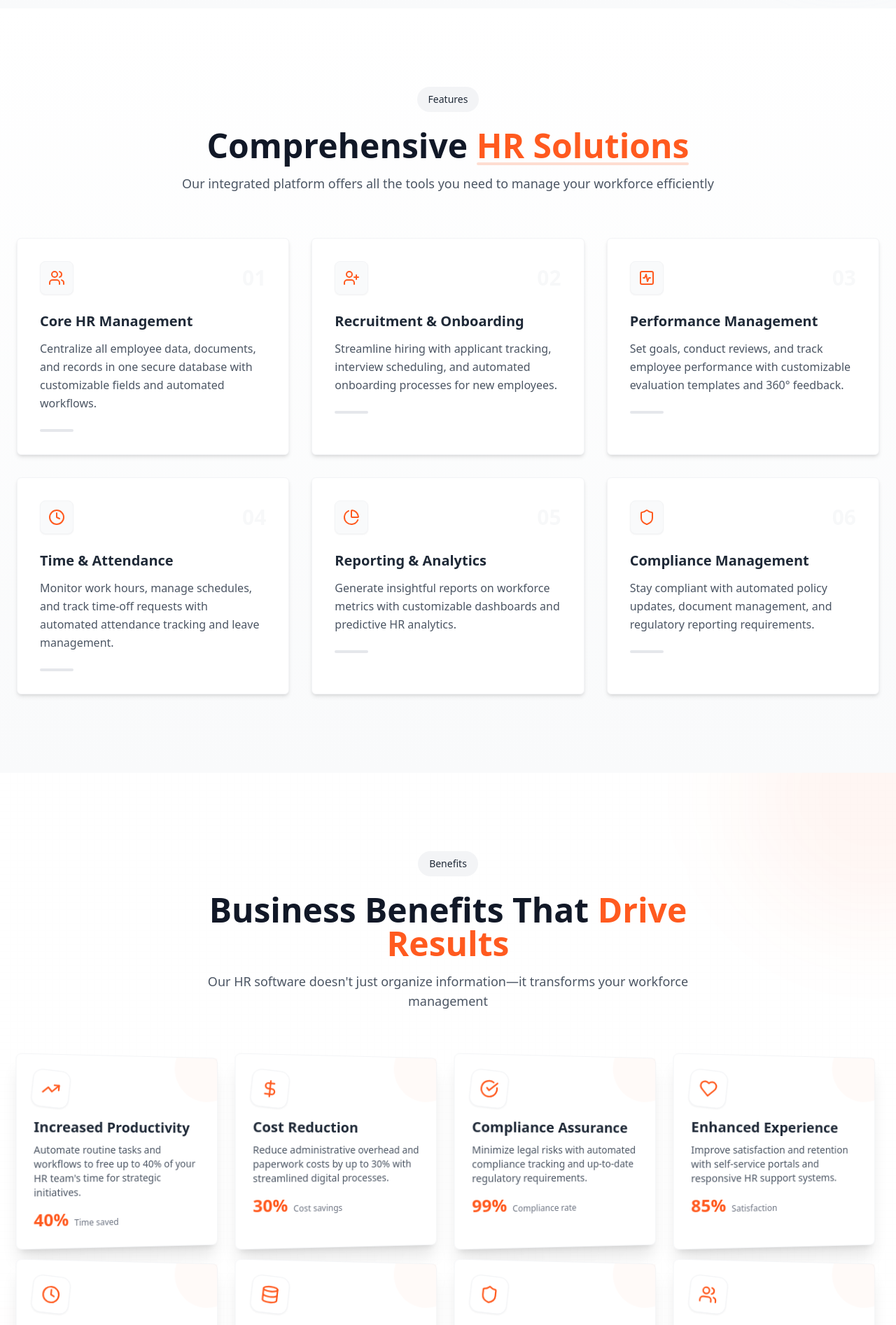
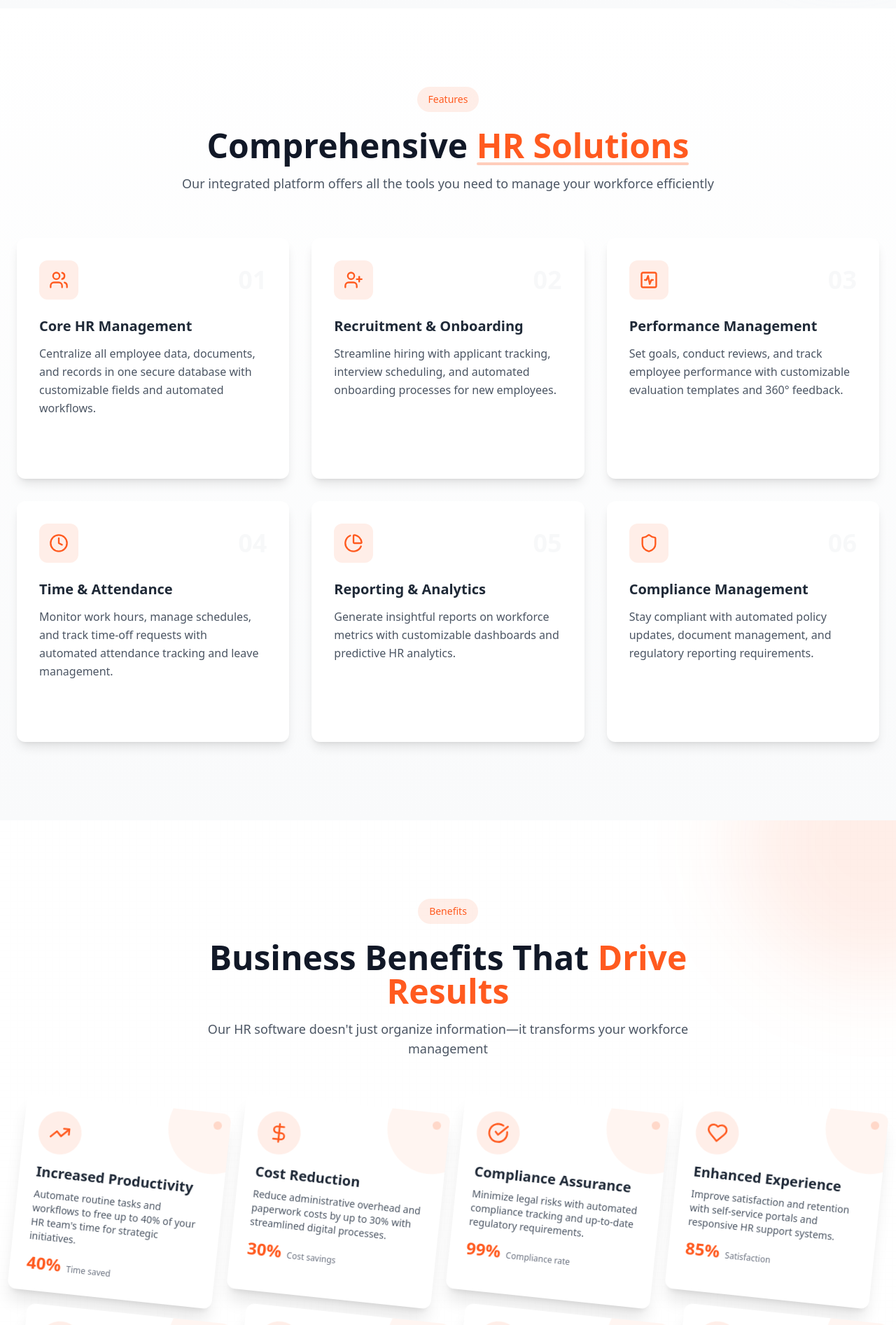
Before and after one commit to ravinotfound/vighnotech-hr-nexus-page, a React (Vite) app: page / in a window 1280 px wide. Shown: the part 680-2573 px from the top of the page at 70% size. Built offline with nearby package versions, Linux system fonts and the light colour scheme.

Commit message:
feat: Enhance UI with brand colors and hover effects
- Added brand colors to various UI elements.
- Implemented hover effects for improved user interaction.
- Removed unnecessary lines of code.

```diff
--- a/src/components/hr-module/BenefitsSection.tsx
+++ b/src/components/hr-module/BenefitsSection.tsx
@@ -74,18 +74,18 @@ const BenefitsSection = () => {
       <div className="absolute inset-0 opacity-5">
         <div className="absolute inset-0 bg-grid-pattern" />
       </div>
-      <div className="absolute -top-40 -right-40 w-96 h-96 bg-brand-orange/5 rounded-full blur-3xl"></div>
-      <div className="absolute -bottom-40 -left-40 w-96 h-96 bg-brand-orange/5 rounded-full blur-3xl"></div>
+      <div className="absolute -top-40 -right-40 w-96 h-96 bg-brand-orange/10 rounded-full blur-3xl"></div>
+      <div className="absolute -bottom-40 -left-40 w-96 h-96 bg-brand-orange/10 rounded-full blur-3xl"></div>
 
       <div className="container px-4 sm:px-6 relative z-10">
         <div className="text-center max-w-3xl mx-auto mb-16">
-          <div className="inline-flex items-center justify-center px-4 py-2 mb-6 rounded-full bg-gray-100 text-gray-800 text-sm font-medium transition-all hover:bg-brand-orange/20 hover:text-brand-orange">
+          <div className="inline-flex items-center justify-center px-4 py-2 mb-6 rounded-full bg-brand-orange/10 text-brand-orange text-sm font-medium transition-all hover:bg-brand-orange/30 hover:scale-105 duration-300">
             Benefits
           </div>
           <h2 className="text-3xl md:text-4xl lg:text-5xl font-bold mb-4 text-gray-900">
             Business Benefits That <span className="relative">
               <span className="text-brand-orange">Drive Results</span>
-              <span className="absolute bottom-1 left-0 w-full h-1 bg-brand-orange/20 rounded-full"></span>
+              <span className="absolute bottom-1 left-0 w-full h-1 bg-brand-orange/30 rounded-full"></span>
             </span>
           </h2>
           <p className="text-lg text-gray-600">
@@ -106,35 +106,38 @@ const BenefitsSection = () => {
               >
                 <div
                   className={cn(
-                    "bg-white border border-gray-100 hover:border-brand-orange/30 transition-all duration-300 h-full rounded-lg shadow-xl",
-                    "transform-gpu transition-transform duration-500 rotate-y-10",
-                    hoveredIndex === index ? "rotate-y-0" : ""
+                    "bg-white shadow-xl hover:shadow-2xl hover:shadow-brand-orange/20 transition-all duration-500 h-full rounded-xl overflow-hidden",
+                    "transform-gpu transition-transform duration-500 rotate-6",
+                    hoveredIndex === index ? "rotate-0" : ""
                   )}
                 >
                   <div className="p-6 relative overflow-hidden group">
-                    <div className="absolute top-0 right-0 w-24 h-24 -mt-8 -mr-8 rounded-full opacity-10 bg-brand-orange/30" />
+                    <div className="absolute top-0 right-0 w-32 h-32 -mt-10 -mr-10 rounded-full opacity-20 bg-brand-orange/30" />
 
                     <div className={cn(
-                      "h-12 w-12 rounded-xl bg-white border border-gray-100 shadow-sm flex items-center justify-center mb-4 scale-110 rotate-6",
-                      "transition-transform duration-300 group-hover:rotate-0"
+                      "h-14 w-14 rounded-full bg-brand-orange/10 border-0 flex items-center justify-center mb-4 scale-110",
+                      "transition-all duration-500 group-hover:rotate-12 group-hover:bg-brand-orange/20"
                     )}>
                       <Icon className={cn(
-                        "h-6 w-6 transition-all duration-300 text-brand-orange group-hover:scale-110"
+                        "h-7 w-7 transition-all duration-300 text-brand-orange group-hover:scale-110"
                       )} />
                     </div>
 
                     <h3 className="text-xl font-bold mb-2 text-gray-800 group-hover:text-brand-orange transition-colors duration-300">{benefit.title}</h3>
 
-                    <div className="max-h-40 opacity-100 group-hover:translate-y-[-2px] transition-all duration-300">
+                    <div className="max-h-40 group-hover:translate-y-[-2px] transition-all duration-300">
                       <p className="text-gray-600 text-sm mb-3">{benefit.description}</p>
                     </div>
 
-                    <div className="flex items-baseline gap-2 opacity-100">
+                    <div className="flex items-baseline gap-2">
                       <span className="text-2xl font-bold text-brand-orange">{benefit.stat}</span>
                       <span className="text-xs text-gray-500 group-hover:text-brand-orange/70 transition-colors duration-300">{benefit.statLabel}</span>
                     </div>
 
-                    <div className="absolute bottom-0 left-0 w-full h-1 bg-gray-100 group-hover:bg-brand-orange/30 transition-colors duration-300 transform translate-y-1 group-hover:translate-y-0"></div>
+                    {/* Pulsing dot indicator */}
+                    <div className="absolute top-3 right-3 h-3 w-3 rounded-full bg-brand-orange/30 group-hover:bg-brand-orange/50 transition-colors duration-300 animate-pulse"></div>
+
+                    {/* Eliminate the bottom border line */}
                   </div>
                 </div>
               </div>
--- a/src/components/hr-module/FeaturesSection.tsx
+++ b/src/components/hr-module/FeaturesSection.tsx
@@ -42,13 +42,13 @@ const FeaturesSection = () => {
     <section id="features" className="py-20 md:py-28 bg-gradient-to-b from-white to-gray-50">
       <div className="container px-4 sm:px-6">
         <div className="text-center max-w-3xl mx-auto mb-16 animate-fade-in">
-          <div className="inline-flex items-center justify-center px-4 py-2 mb-6 rounded-full bg-gray-100 text-gray-800 text-sm font-medium transition-all hover:bg-brand-orange/20 hover:text-brand-orange">
+          <div className="inline-flex items-center justify-center px-4 py-2 mb-6 rounded-full bg-brand-orange/10 text-brand-orange text-sm font-medium transition-all hover:bg-brand-orange/30 hover:scale-105 duration-300">
             Features
           </div>
           <h2 className="text-3xl md:text-4xl lg:text-5xl font-bold mb-4 text-gray-900">
             Comprehensive <span className="relative">
               <span className="text-brand-orange">HR Solutions</span>
-              <span className="absolute bottom-1 left-0 w-full h-1 bg-brand-orange/20 rounded-full"></span>
+              <span className="absolute bottom-1 left-0 w-full h-1 bg-brand-orange/30 rounded-full"></span>
             </span>
           </h2>
           <p className="text-lg text-gray-600">
@@ -62,19 +62,29 @@ const FeaturesSection = () => {
 
             return (
               <div key={index} className="group perspective-1000 transition-all duration-300 hover:-translate-y-3">
-                <div className="h-full border border-gray-100 shadow-md hover:shadow-xl transition-all duration-300 bg-white overflow-hidden rounded-md hover:border-brand-orange/30">
+                <div className="h-full border-0 shadow-lg hover:shadow-xl hover:shadow-brand-orange/20 transition-all duration-300 bg-white overflow-hidden rounded-xl">
                   <div className="p-8 relative">
                     <div className="mb-6 flex items-center justify-between">
-                      <div className="h-12 w-12 rounded-lg bg-gray-50 border border-gray-100 shadow-sm flex items-center justify-center transform transition-transform group-hover:rotate-12 group-hover:bg-brand-orange/10 group-hover:border-brand-orange/30 duration-300">
-                        <Icon className="h-6 w-6 text-brand-orange transition-all duration-300 group-hover:scale-110" />
+                      <div className="h-14 w-14 rounded-xl bg-brand-orange/10 flex items-center justify-center transform transition-transform group-hover:rotate-12 group-hover:scale-110 group-hover:bg-brand-orange/20 duration-300">
+                        <Icon className="h-7 w-7 text-brand-orange transition-all duration-300 group-hover:scale-110" />
                       </div>
-                      <span className="text-3xl font-bold text-gray-100 opacity-60 transition-all duration-300 group-hover:text-brand-orange/20 group-hover:-translate-x-2">0{index + 1}</span>
+                      <span className="text-4xl font-bold text-gray-100 opacity-60 transition-all duration-300 group-hover:text-brand-orange/30 group-hover:-translate-x-2">0{index + 1}</span>
                     </div>
 
                     <h3 className="text-xl font-bold text-gray-800 mb-3 group-hover:text-brand-orange transition-all duration-300">{feature.title}</h3>
-                    <p className="text-gray-600 leading-relaxed">{feature.description}</p>
+                    <p className="text-gray-600 leading-relaxed group-hover:text-gray-700">{feature.description}</p>
 
-                    <div className="mt-6 h-1 w-12 bg-gray-200 rounded-full transform transition-all duration-500 group-hover:w-full group-hover:bg-brand-orange/30"></div>
+                    <div className="absolute bottom-0 left-0 w-full h-1 bg-transparent"></div>
+
+                    <div className="mt-6 flex items-center opacity-0 group-hover:opacity-100 transition-opacity duration-300">
+                      <div className="h-8 w-8 rounded-full bg-brand-orange/10 flex items-center justify-center mr-2 group-hover:animate-pulse">
+                        <Icon className="h-4 w-4 text-brand-orange" />
+                      </div>
+                      <span className="text-brand-orange text-sm font-medium">Learn more</span>
+                    </div>
+
+                    {/* Background glow effect */}
+                    <div className="absolute -bottom-20 -right-20 w-40 h-40 rounded-full bg-brand-orange/5 opacity-0 group-hover:opacity-100 transition-opacity duration-500"></div>
                   </div>
                 </div>
               </div>
```
